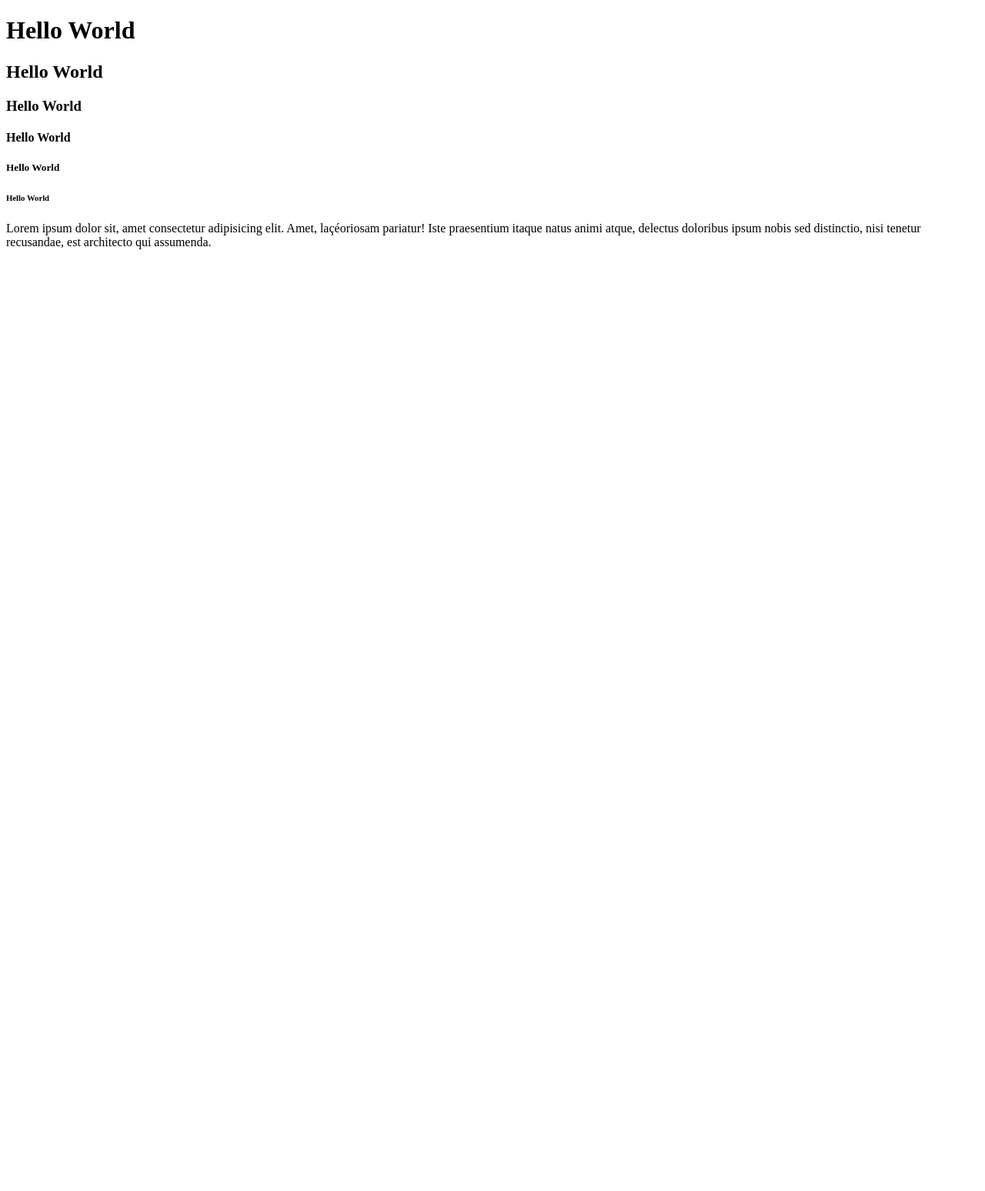
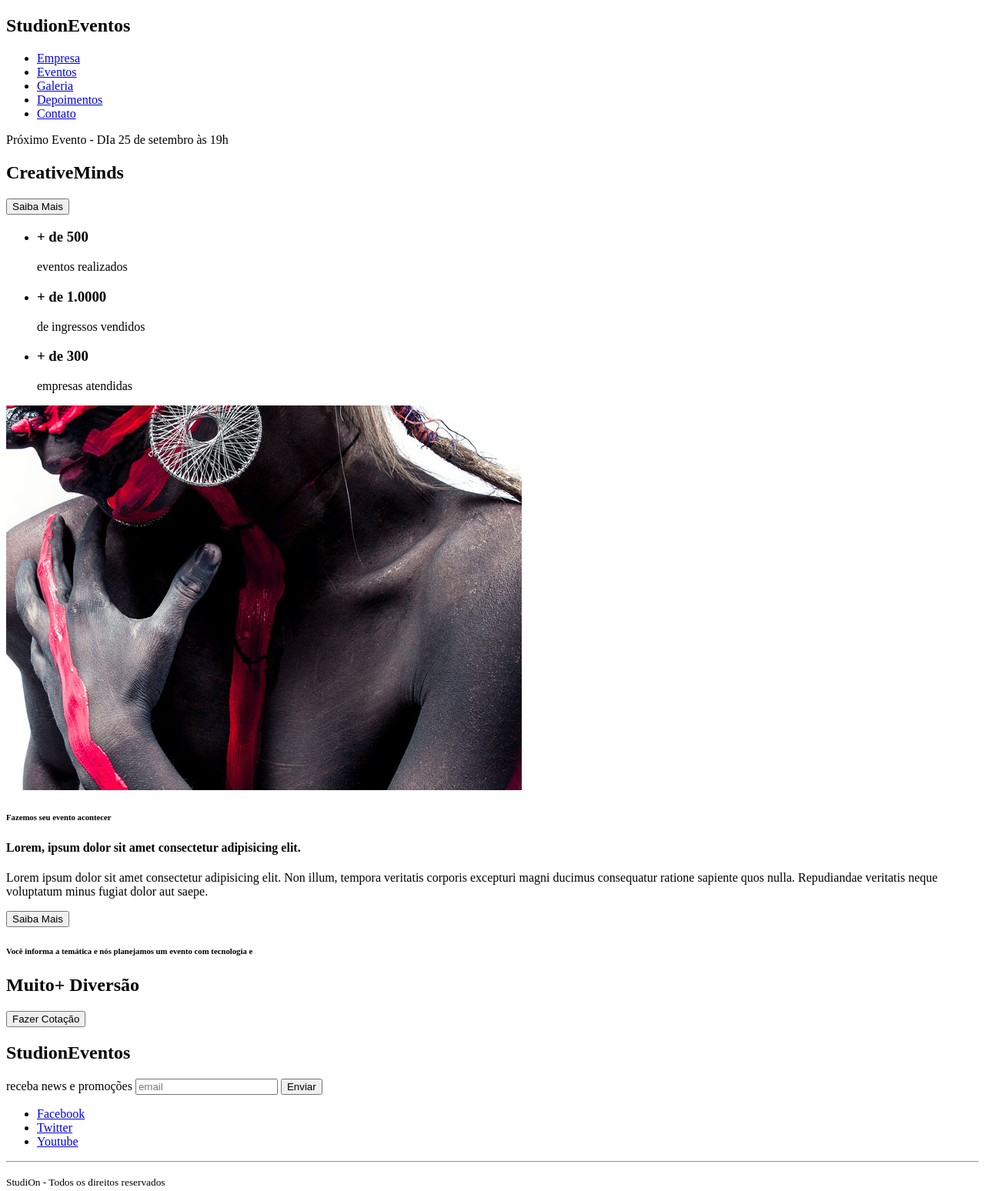
Before and after one commit to Lustworx/studion, a website: page src/index.html in a window 1280 px wide. Shown: the whole page at 77% size. Before the commit the page ends 800 px from the top, so only its background shows below. Drawn offline with Linux system fonts and the light colour scheme.

Commit message:
feat(html): constructed html for the main page

```diff
--- a/src/index.html
+++ b/src/index.html
@@ -1,18 +1,110 @@
 <!DOCTYPE html>
 <html lang="pt-BR">
+
 <head>
     <meta charset="UTF-8">
     <meta name="viewport" content="width=devicde=width, initial-scale=1.0">
-<title>Studion </title>
+    <title>Studion </title>
 </head>
 
 <body>
-<h1>Hello World</h1>
-<h2>Hello World</h1>
-<h3>Hello World</h1>
-<h4>Hello World</h1>
-<h5>Hello World</h1>
-<h6>Hello World</h1>
-<p>Lorem ipsum dolor sit, amet consectetur adipisicing elit. Amet, laçéoriosam pariatur! Iste praesentium itaque natus animi atque, delectus doloribus ipsum nobis sed distinctio, nisi tenetur recusandae, est architecto qui assumenda.</p>
+    <nav>
+        <h1>Studi<span>on</span><span>Eventos</span></h1>
+        <ul>
+            <li>
+                <a href="#empresa">
+                    Empresa
+                </a>
+            </li>
+            <li>
+                <a href="#eventos">
+                    Eventos
+                </a>
+            </li>
+            <li>
+                <a href="#galeria">
+                    Galeria
+                </a>
+            </li>
+            <li>
+                <a href="#depoimentos">
+                    Depoimentos
+                </a>
+            </li>
+            <li>
+                <a href="#contato">
+                    Contato
+                </a>
+            </li>
+        </ul>
+    </nav>
+
+    <header>
+        <div id="slider">
+            <div class="slide" <h6><span>Próximo Evento</span> - DIa 25 de setembro às 19h</h6>
+                <h2><span>Creative</span>Minds</h2>
+                <button>Saiba Mais</button>
+            </div>
+
+    </header>
+
+    <main>
+        <section>
+            <ul>
+                <li>
+                    <h3>+ de 500 </h3>eventos realizados
+                </li>
+                <li>
+                    <h3>+ de 1.0000 </h3>de ingressos vendidos
+                </li>
+                <li>
+                    <h3>+ de 300 </h3>empresas atendidas
+                </li>
+            </ul>
+        </section>
+        <section>
+            <div>
+                <img src="images/institutional1.jpg"/>
+
+                <h6>Fazemos seu evento acontecer</h6>
+                <h4>Lorem, ipsum dolor sit amet consectetur adipisicing elit.</h4>
+                <p>
+                    Lorem ipsum dolor sit amet consectetur adipisicing elit. Non illum, tempora veritatis corporis
+                    excepturi magni ducimus consequatur ratione sapiente quos nulla. Repudiandae veritatis neque
+                    voluptatum minus fugiat dolor aut saepe.
+                </p>
+                <button>Saiba Mais
+                </button>
+            </div>
+        </section>
+
+        <section>
+            <div>
+                <h6>Você informa a temática e nós planejamos um evento com tecnologia e</h6>
+                <h2><span>Muito+ </span>Diversão</h2>
+                <button>Fazer Cotação</button>
+            </div>
+        </section>
+
+    </main>
+
+    <footer>
+        <h2>Studi<span>on</span><span>Eventos</span></h2>
+        <form>
+            <label>receba news e promoções</label>
+            <input type="email" placeholder="email" />
+            <button type="submit">Enviar</button>
+        </form>
+        <ul>
+            <li><a href="https://facebook.com/" target="_blank">Facebook</a></li>
+            <li><a href="https://twitter.com/" target="_blank">Twitter</a></li>
+            <li><a href="https://Youtube.com/" target="_blank">Youtube</a></li>
+    </ul>
+    <hr />
+    <p>
+        <small>Studi<span>On</span> - Todos os direitos reservados</small>
+    </p>
+    </footer>
 </body>
+
 </html>
```
